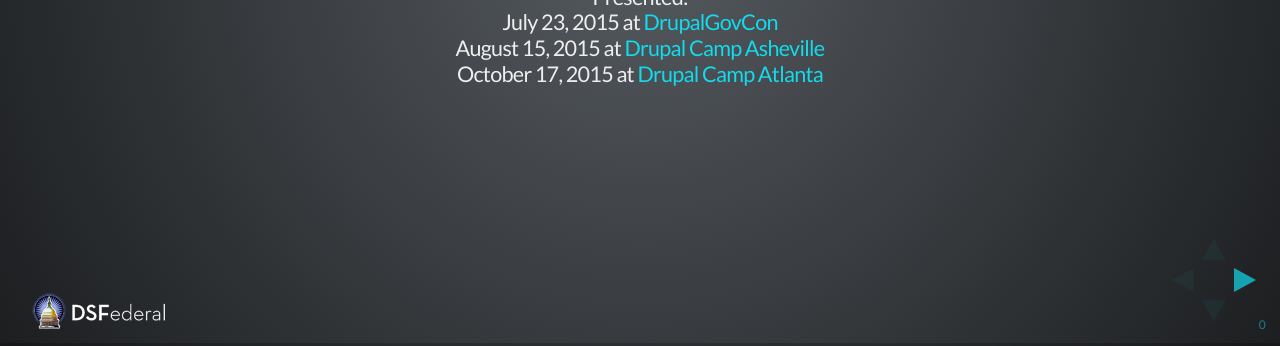
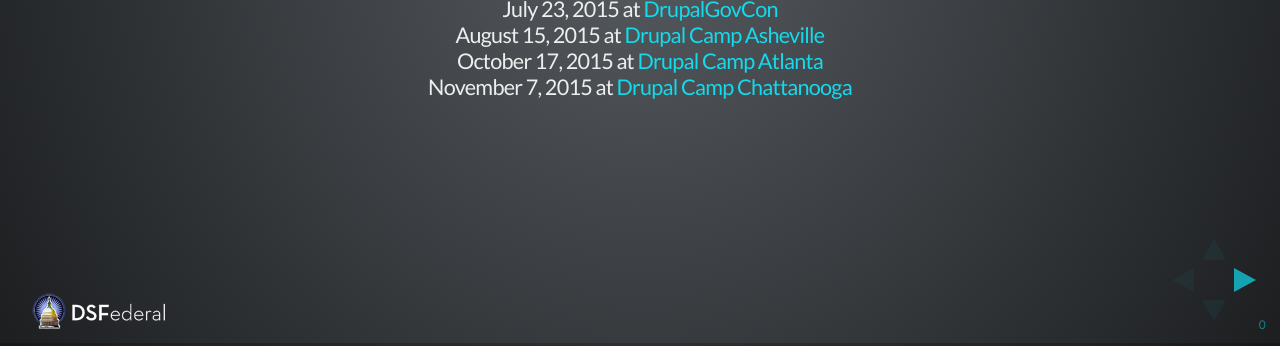
Before and after one commit to startinggravity/lean-drupal, a website: page index.html in a window 1280 px wide. Shown: the part 454-800 px from the top of the page. Drawn offline with Linux system fonts and the light colour scheme.

Commit message:
Add Drupal Camp Chattanooga to title page.

```diff
--- a/index.html
+++ b/index.html
@@ -44,6 +44,7 @@
                     July 23, 2015 at <a href="https://www.drupalgovcon.org/drupal-govcon-2015/sessions/building-lean-mean-drupal-theme">DrupalGovCon</a><br/>
                     August 15, 2015 at <a href="https://drupalasheville.com/drupal-camp-asheville-2015/sessions/building-lean-mean-drupal-theme" title="Drupal Camp Asheville">Drupal Camp Asheville</a><br/>
                     October 17, 2015 at <a href="http://drupalcampatlanta.com/2015-drupalcamp-atlanta/sessions/building-lean-mean-drupal-theme" title="Drupal Camp Atlanta">Drupal Camp Atlanta</a><br/>
+                    November 7, 2015 at <a href="https://www.drupalcampchattanooga.com/session/building-lean-mean-drupal-theme" title="Drupal Camp Chattanooga">Drupal Camp Chattanooga</a>
                 </small>
             </p>
             <aside class="notes">
```
